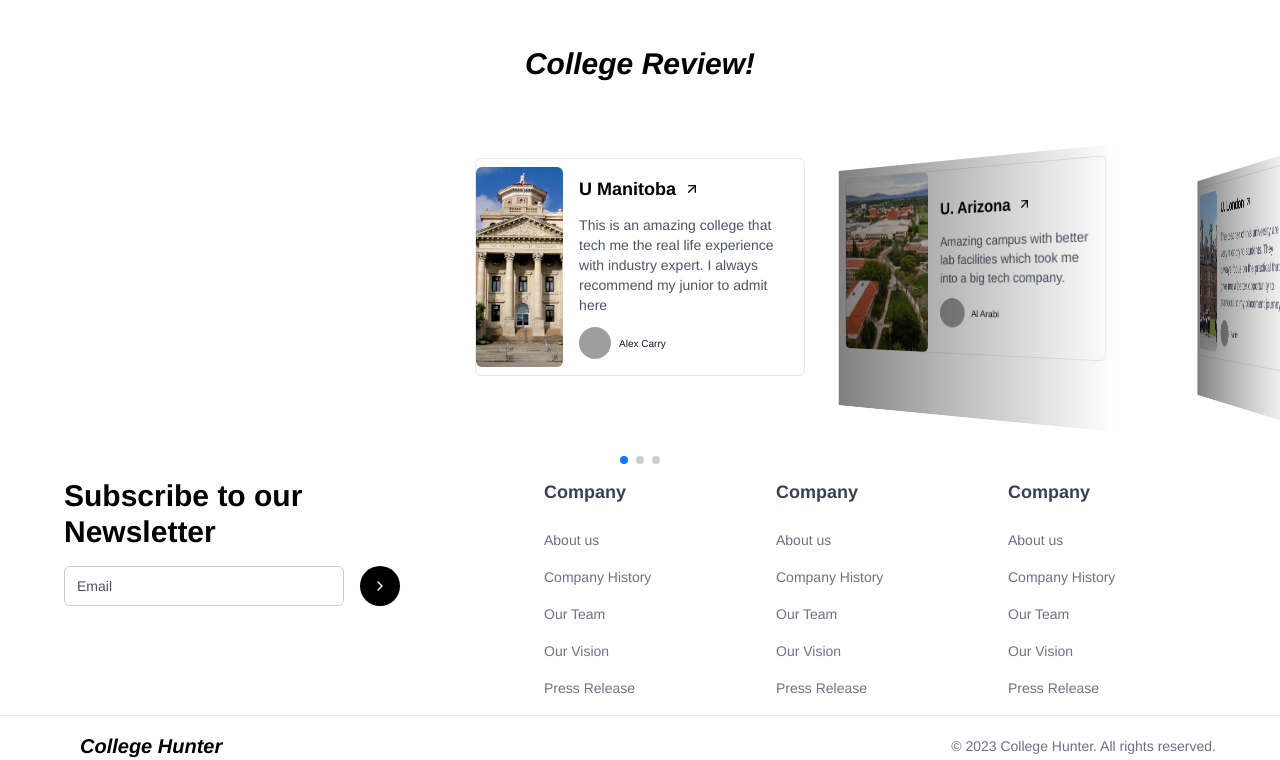
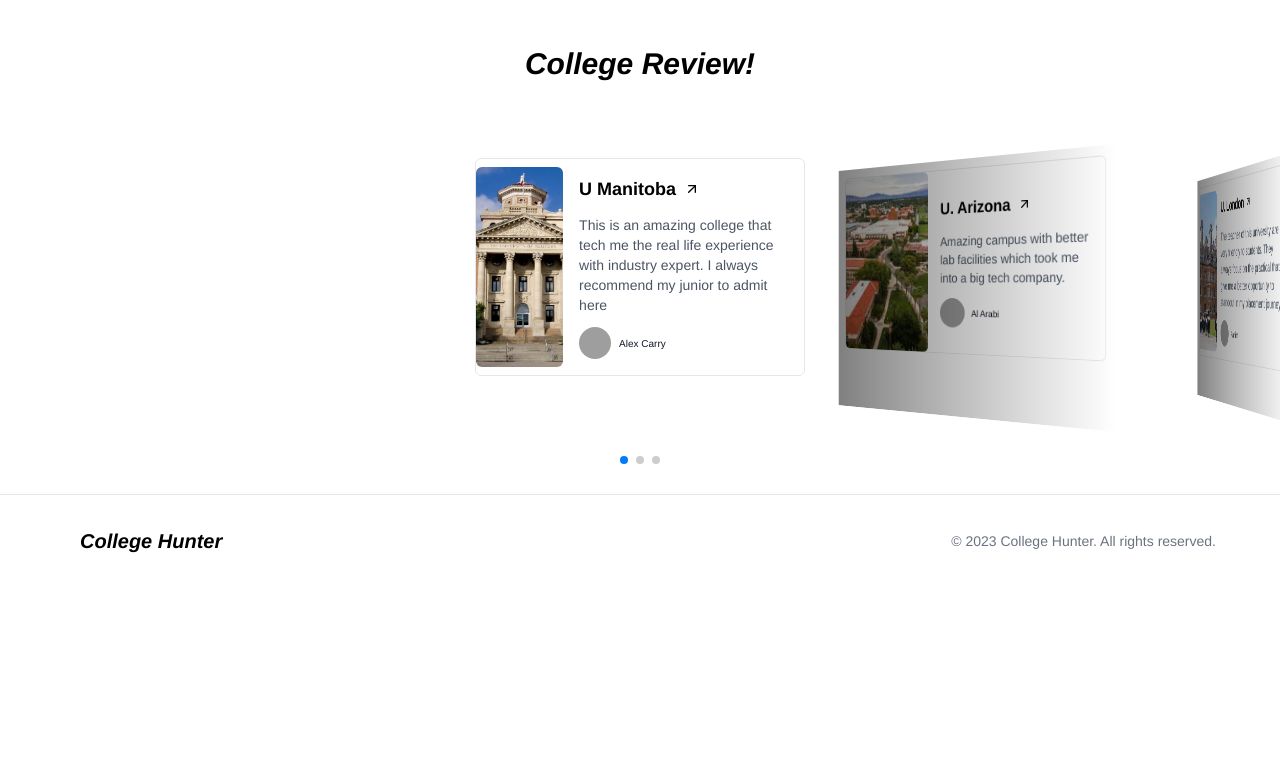
Before and after one commit to salmanabdullahfahim/college-booking-application, a React (Vite) app in the folder frontend/: page / in a window 1280 px wide. Shown: the part 709-1469 px from the top of the page. After the commit the page ends 1280 px from the top, so only its background shows below. Built offline with nearby package versions, Linux system fonts and the light colour scheme; grey boxes are pictures that could not be loaded.

Commit message:
research paper section dded in the homepage

```diff
--- a/frontend/src/Components/Footer/Footer.jsx
+++ b/frontend/src/Components/Footer/Footer.jsx
@@ -1,48 +1,8 @@
-import { ChevronRight } from "lucide-react";
 const Footer = () => {
   return (
     <footer className="w-full mb-3">
-      <div className="mx-auto flex max-w-6xl flex-col items-start space-x-8 md:flex-row">
-        <div className="w-full px-4 md:w-1/2 lg:px-0">
-          <h1 className="max-w-sm text-3xl font-bold">
-            Subscribe to our Newsletter
-          </h1>
-          <form
-            action=""
-            className="mt-4 inline-flex w-full items-center md:w-3/4"
-          >
-            <input
-              className="flex h-10 w-full rounded-md border border-black/20 bg-transparent px-3 py-2 text-sm placeholder:text-gray-600 focus:outline-none focus:ring-1 focus:ring-black/30 focus:ring-offset-1 disabled:cursor-not-allowed disabled:opacity-50"
-              type="email"
-              placeholder="Email"
-            ></input>
-            <button
-              type="button"
-              className="ml-4 rounded-full bg-black px-3 py-3 text-sm font-semibold text-white shadow-sm hover:bg-black/80 focus-visible:outline focus-visible:outline-2 focus-visible:outline-offset-2 focus-visible:outline-black"
-            >
-              <ChevronRight className="h-4 w-4" />
-            </button>
-          </form>
-        </div>
-        <div className="mt-8 grid grid-cols-2 gap-6 md:mt-0 lg:w-3/4 lg:grid-cols-3">
-          {Array.from({ length: 3 }).map((_, i) => (
-            <div key={i} className="mb-8 lg:mb-0">
-              <p className="mb-6 text-lg font-semibold text-gray-700 ">
-                Company
-              </p>
-              <ul className="flex flex-col space-y-4 text-[14px] font-medium text-gray-500">
-                <li>About us</li>
-                <li>Company History</li>
-                <li>Our Team</li>
-                <li>Our Vision</li>
-                <li>Press Release</li>
-              </ul>
-            </div>
-          ))}
-        </div>
-      </div>
       <hr className="my-4" />
-      <div className="mx-auto max-w-6xl items-center justify-between px-4 md:flex lg:px-0">
+      <div className="mx-auto max-w-6xl items-center justify-between px-4 md:flex lg:px-0 py-4">
         <div className="inline-flex items-center">
           <span className="ml-4 text-xl italic font-bold">College Hunter</span>
         </div>
```
